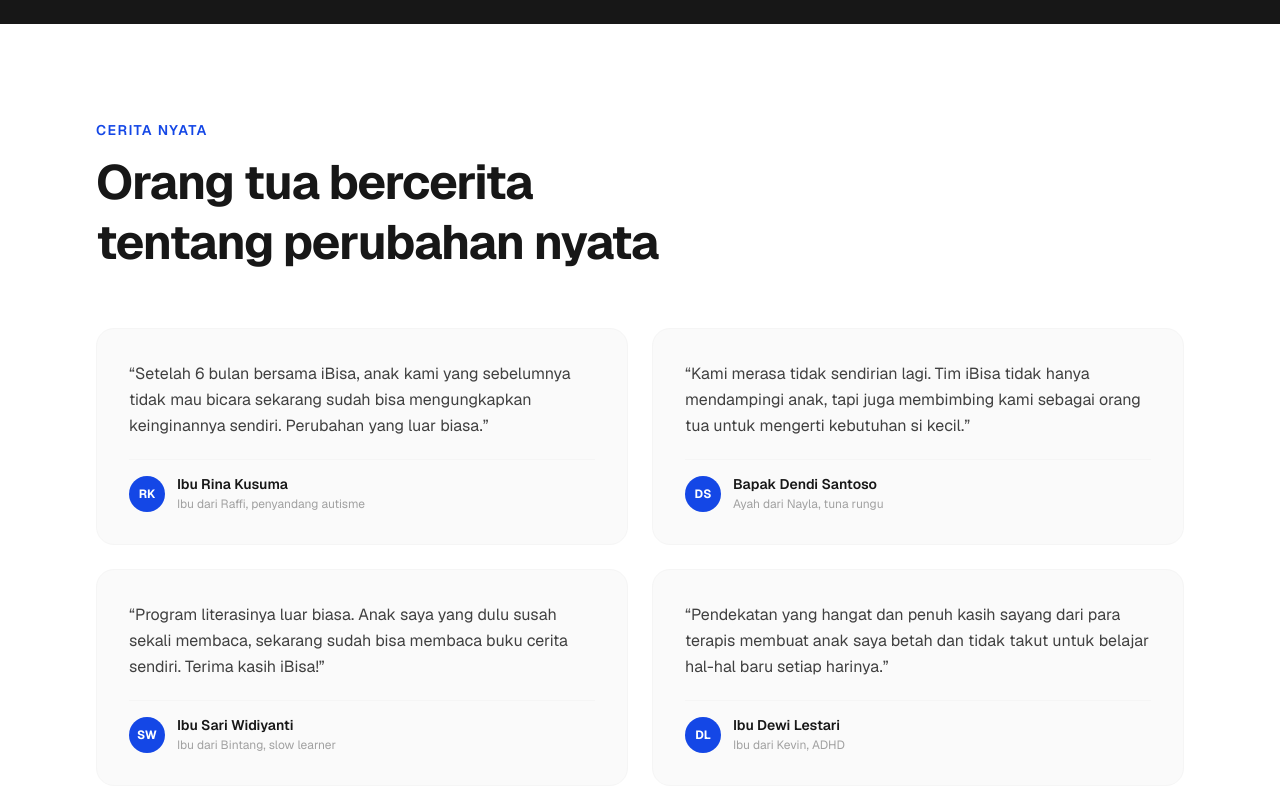
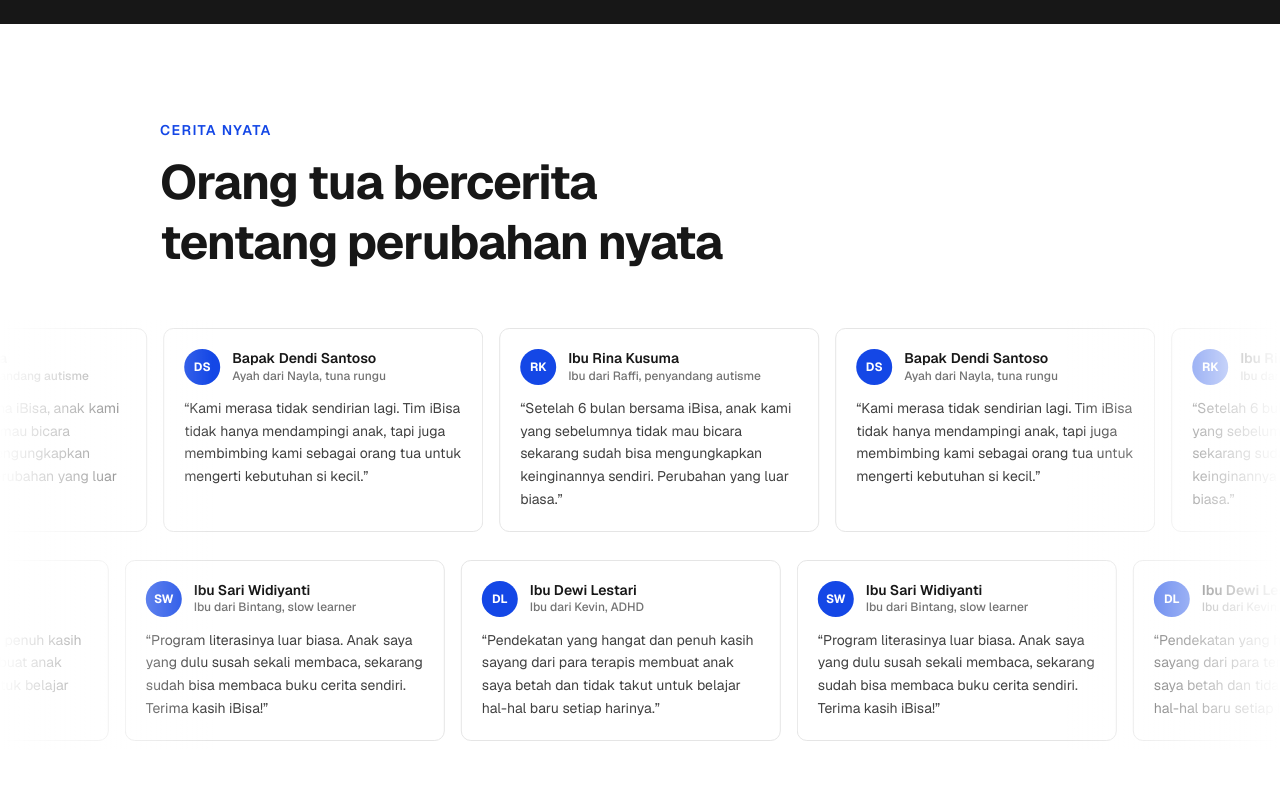
Before and after one commit to ckckckcz/iBisa, a Next.js app in the folder apps/web/: page / in a window 1280 px wide. Shown: the part 2520-3320 px from the top of the page. Built offline with nearby package versions, Linux system fonts and the light colour scheme.

Commit message:
feat(web): add marquee testimonial and refactor section

```diff
--- a/apps/web/src/app/globals.css
+++ b/apps/web/src/app/globals.css
@@ -128,3 +128,26 @@
     @apply font-sans scroll-smooth;
   }
 }
+
+@theme inline {
+  --animate-marquee: marquee var(--duration) linear infinite;
+  --animate-marquee-vertical: marquee-vertical var(--duration) linear infinite;
+}
+
+@keyframes marquee {
+  from {
+    transform: translateX(0);
+  }
+  to {
+    transform: translateX(calc(-100% - var(--gap)));
+  }
+}
+
+@keyframes marquee-vertical {
+  from {
+    transform: translateY(0);
+  }
+  to {
+    transform: translateY(calc(-100% - var(--gap)));
+  }
+}
--- /dev/null
+++ b/apps/web/src/components/ui/card.tsx
@@ -0,0 +1,79 @@
+import * as React from "react"
+
+import { cn } from "@/lib/utils"
+
+const Card = React.forwardRef<
+  HTMLDivElement,
+  React.HTMLAttributes<HTMLDivElement>
+>(({ className, ...props }, ref) => (
+  <div
+    ref={ref}
+    className={cn(
+      "rounded-lg border bg-card text-card-foreground shadow-sm",
+      className,
+    )}
+    {...props}
+  />
+))
+Card.displayName = "Card"
+
+const CardHeader = React.forwardRef<
+  HTMLDivElement,
+  React.HTMLAttributes<HTMLDivElement>
+>(({ className, ...props }, ref) => (
+  <div
+    ref={ref}
+    className={cn("flex flex-col space-y-1.5 p-6", className)}
+    {...props}
+  />
+))
+CardHeader.displayName = "CardHeader"
+
+const CardTitle = React.forwardRef<
+  HTMLParagraphElement,
+  React.HTMLAttributes<HTMLHeadingElement>
+>(({ className, ...props }, ref) => (
+  <h3
+    ref={ref}
+    className={cn(
+      "text-2xl font-semibold leading-none tracking-tight",
+      className,
+    )}
+    {...props}
+  />
+))
+CardTitle.displayName = "CardTitle"
+
+const CardDescription = React.forwardRef<
+  HTMLParagraphElement,
+  React.HTMLAttributes<HTMLParagraphElement>
+>(({ className, ...props }, ref) => (
+  <p
+    ref={ref}
+    className={cn("text-sm text-muted-foreground", className)}
+    {...props}
+  />
+))
+CardDescription.displayName = "CardDescription"
+
+const CardContent = React.forwardRef<
+  HTMLDivElement,
+  React.HTMLAttributes<HTMLDivElement>
+>(({ className, ...props }, ref) => (
+  <div ref={ref} className={cn("p-6 pt-0", className)} {...props} />
+))
+CardContent.displayName = "CardContent"
+
+const CardFooter = React.forwardRef<
+  HTMLDivElement,
+  React.HTMLAttributes<HTMLDivElement>
+>(({ className, ...props }, ref) => (
+  <div
+    ref={ref}
+    className={cn("flex items-center p-6 pt-0", className)}
+    {...props}
+  />
+))
+CardFooter.displayName = "CardFooter"
+
+export { Card, CardHeader, CardFooter, CardTitle, CardDescription, CardContent }
--- /dev/null
+++ b/apps/web/src/components/ui/marquee-01-utils/marquee.tsx
@@ -0,0 +1,45 @@
+import * as React from "react"
+import { cn } from "@/lib/utils"
+
+export interface MarqueeProps extends React.HTMLAttributes<HTMLDivElement> {
+  reverse?: boolean
+  pauseOnHover?: boolean
+  vertical?: boolean
+  repeat?: number
+}
+
+export function Marquee({
+  className,
+  reverse = false,
+  pauseOnHover = false,
+  vertical = false,
+  repeat = 4,
+  children,
+  ...props
+}: MarqueeProps) {
+  return (
+    <div
+      {...props}
+      className={cn(
+        "group flex overflow-hidden p-2 [--duration:40s] [--gap:1rem] [gap:var(--gap)]",
+        vertical ? "flex-col" : "flex-row",
+        className
+      )}
+    >
+      {Array.from({ length: repeat }).map((_, i) => (
+        <div
+          // eslint-disable-next-line react/no-array-index-key
+          key={i}
+          className={cn("flex shrink-0 justify-around [gap:var(--gap)]", {
+            "animate-marquee flex-row": !vertical,
+            "animate-marquee-vertical flex-col": vertical,
+            "group-hover:[animation-play-state:paused]": pauseOnHover,
+            "[animation-direction:reverse]": reverse,
+          })}
+        >
+          {children}
+        </div>
+      ))}
+    </div>
+  )
+}
--- /dev/null
+++ b/apps/web/src/components/ui/marquee.tsx
@@ -0,0 +1,45 @@
+import * as React from "react"
+import { cn } from "@/lib/utils"
+
+export interface MarqueeProps extends React.HTMLAttributes<HTMLDivElement> {
+  reverse?: boolean
+  pauseOnHover?: boolean
+  vertical?: boolean
+  repeat?: number
+}
+
+export function Marquee({
+  className,
+  reverse = false,
+  pauseOnHover = false,
+  vertical = false,
+  repeat = 4,
+  children,
+  ...props
+}: MarqueeProps) {
+  return (
+    <div
+      {...props}
+      className={cn(
+        "group flex overflow-hidden p-2 [--duration:40s] [--gap:1rem] [gap:var(--gap)]",
+        vertical ? "flex-col" : "flex-row",
+        className
+      )}
+    >
+      {Array.from({ length: repeat }).map((_, i) => (
+        <div
+          // eslint-disable-next-line react/no-array-index-key
+          key={i}
+          className={cn("flex shrink-0 justify-around [gap:var(--gap)]", {
+            "animate-marquee flex-row": !vertical,
+            "animate-marquee-vertical flex-col": vertical,
+            "group-hover:[animation-play-state:paused]": pauseOnHover,
+            "[animation-direction:reverse]": reverse,
+          })}
+        >
+          {children}
+        </div>
+      ))}
+    </div>
+  )
+}
--- /dev/null
+++ b/apps/web/src/features/landing/components/testimonial-card.tsx
@@ -0,0 +1,21 @@
+import { Card, CardContent } from "@/components/ui/card";
+import type { TestimonialItem } from "@/lib/types";
+
+export function TestimonialCard({ quote, name, role, initials }: TestimonialItem) {
+  return (
+    <Card className="relative h-full w-80 cursor-pointer overflow-hidden border-neutral-200 bg-white shadow-none p-5">
+      <CardContent className="p-0 flex flex-col gap-3">
+        <div className="flex flex-row items-center gap-3">
+          <div className="w-9 h-9 rounded-full bg-blue-700 flex items-center justify-center shrink-0">
+            <span className="text-white text-xs font-bold">{initials}</span>
+          </div>
+          <div className="flex flex-col">
+            <p className="text-sm font-semibold text-neutral-900 leading-tight">{name}</p>
+            <p className="text-xs font-medium text-neutral-500">{role}</p>
+          </div>
+        </div>
+        <p className="text-sm leading-relaxed text-neutral-700">&ldquo;{quote}&rdquo;</p>
+      </CardContent>
+    </Card>
+  );
+}
--- a/apps/web/src/features/landing/components/testimonial-section.tsx
+++ b/apps/web/src/features/landing/components/testimonial-section.tsx
@@ -1,47 +1,22 @@
-import { TestimonialSectionProps } from "@/lib/types";
+import { Marquee } from "@/components/ui/marquee";
+import { TESTIMONIALS } from "@/features/landing/data/testimonials";
+import { TestimonialCard } from "./testimonial-card";
+import type { TestimonialSectionProps } from "@/lib/types";
 
-const DEFAULT_TESTIMONIALS = [
-  {
-    quote:
-      "Setelah 6 bulan bersama iBisa, anak kami yang sebelumnya tidak mau bicara sekarang sudah bisa mengungkapkan keinginannya sendiri. Perubahan yang luar biasa.",
-    name: "Ibu Rina Kusuma",
-    role: "Ibu dari Raffi, penyandang autisme",
-    initials: "RK",
-  },
-  {
-    quote:
-      "Kami merasa tidak sendirian lagi. Tim iBisa tidak hanya mendampingi anak, tapi juga membimbing kami sebagai orang tua untuk mengerti kebutuhan si kecil.",
-    name: "Bapak Dendi Santoso",
-    role: "Ayah dari Nayla, tuna rungu",
-    initials: "DS",
-  },
-  {
-    quote:
-      "Program literasinya luar biasa. Anak saya yang dulu susah sekali membaca, sekarang sudah bisa membaca buku cerita sendiri. Terima kasih iBisa!",
-    name: "Ibu Sari Widiyanti",
-    role: "Ibu dari Bintang, slow learner",
-    initials: "SW",
-  },
-  {
-    quote:
-      "Pendekatan yang hangat dan penuh kasih sayang dari para terapis membuat anak saya betah dan tidak takut untuk belajar hal-hal baru setiap harinya.",
-    name: "Ibu Dewi Lestari",
-    role: "Ibu dari Kevin, ADHD",
-    initials: "DL",
-  },
-] as const;
+export function TestimonialSection({ testimonials = TESTIMONIALS }: TestimonialSectionProps) {
+  const mid = Math.ceil(testimonials.length / 2);
+  const firstRow = testimonials.slice(0, mid);
+  const secondRow = testimonials.slice(mid);
+  const secondRowSafe = secondRow.length > 0 ? secondRow : testimonials.slice(0, mid);
 
-export function TestimonialSection({
-  testimonials = DEFAULT_TESTIMONIALS,
-}: TestimonialSectionProps) {
   return (
     <section
       id="testimoni"
-      className="relative w-full bg-white py-16 sm:py-20 md:py-24 px-6 sm:px-12 md:px-16 lg:px-24"
+      className="relative w-full bg-white py-16 sm:py-20 md:py-24 overflow-hidden"
       aria-labelledby="testimonial-heading"
     >
-      <div className="max-w-6xl mx-auto">
-        <div className="mb-12 sm:mb-14">
+      <div className="max-w-6xl mx-auto px-6 sm:px-12 md:px-16 lg:px-24">
+        <div className="mb-10 sm:mb-12">
           <p className="text-blue-700 font-semibold text-xs sm:text-sm tracking-widest uppercase mb-3">
             Cerita Nyata
           </p>
@@ -52,35 +27,24 @@
             Orang tua bercerita tentang perubahan nyata
           </h2>
         </div>
+      </div>
 
-        <div className="grid grid-cols-1 sm:grid-cols-2 gap-5 sm:gap-6">
-          {testimonials.map((item) => (
-            <figure
-              key={item.name}
-              className="bg-neutral-50 rounded-2xl p-6 sm:p-8 border border-neutral-100 flex flex-col gap-5"
-            >
-              <blockquote>
-                <p className="text-neutral-700 text-sm sm:text-base leading-relaxed">
-                  &ldquo;{item.quote}&rdquo;
-                </p>
-              </blockquote>
-              <figcaption className="flex items-center gap-3 mt-auto pt-4 border-t border-neutral-100">
-                <div className="w-9 h-9 rounded-full bg-blue-700 flex items-center justify-center shrink-0">
-                  <span className="text-white text-xs font-bold">
-                    {item.initials}
-                  </span>
-                </div>
-                <div>
-                  <p className="text-neutral-900 font-semibold text-sm leading-tight">
-                    {item.name}
-                  </p>
-                  <p className="text-neutral-400 text-xs mt-0.5">{item.role}</p>
-                </div>
-              </figcaption>
-            </figure>
+      <div className="relative flex w-full flex-col items-center justify-center overflow-hidden gap-3">
+        <Marquee pauseOnHover className="[--duration:28s] [--gap:1rem]">
+          {firstRow.map((item) => (
+            <TestimonialCard key={`a-${item.name}`} {...item} />
           ))}
-        </div>
+        </Marquee>
+        <Marquee reverse pauseOnHover className="[--duration:28s] [--gap:1rem]">
+          {secondRowSafe.map((item) => (
+            <TestimonialCard key={`b-${item.name}`} {...item} />
+          ))}
+        </Marquee>
+        <div className="from-white pointer-events-none absolute inset-y-0 left-0 w-1/6 bg-linear-to-r" />
+        <div className="from-white pointer-events-none absolute inset-y-0 right-0 w-1/6 bg-linear-to-l" />
       </div>
     </section>
   );
 }
+
+export default TestimonialSection;
--- /dev/null
+++ b/apps/web/src/features/landing/data/testimonials.ts
@@ -0,0 +1,32 @@
+import type { TestimonialItem } from "@/lib/types";
+
+export const TESTIMONIALS: readonly TestimonialItem[] = [
+  {
+    quote:
+      "Setelah 6 bulan bersama iBisa, anak kami yang sebelumnya tidak mau bicara sekarang sudah bisa mengungkapkan keinginannya sendiri. Perubahan yang luar biasa.",
+    name: "Ibu Rina Kusuma",
+    role: "Ibu dari Raffi, penyandang autisme",
+    initials: "RK",
+  },
+  {
+    quote:
+      "Kami merasa tidak sendirian lagi. Tim iBisa tidak hanya mendampingi anak, tapi juga membimbing kami sebagai orang tua untuk mengerti kebutuhan si kecil.",
+    name: "Bapak Dendi Santoso",
+    role: "Ayah dari Nayla, tuna rungu",
+    initials: "DS",
+  },
+  {
+    quote:
+      "Program literasinya luar biasa. Anak saya yang dulu susah sekali membaca, sekarang sudah bisa membaca buku cerita sendiri. Terima kasih iBisa!",
+    name: "Ibu Sari Widiyanti",
+    role: "Ibu dari Bintang, slow learner",
+    initials: "SW",
+  },
+  {
+    quote:
+      "Pendekatan yang hangat dan penuh kasih sayang dari para terapis membuat anak saya betah dan tidak takut untuk belajar hal-hal baru setiap harinya.",
+    name: "Ibu Dewi Lestari",
+    role: "Ibu dari Kevin, ADHD",
+    initials: "DL",
+  },
+] as const;
```
